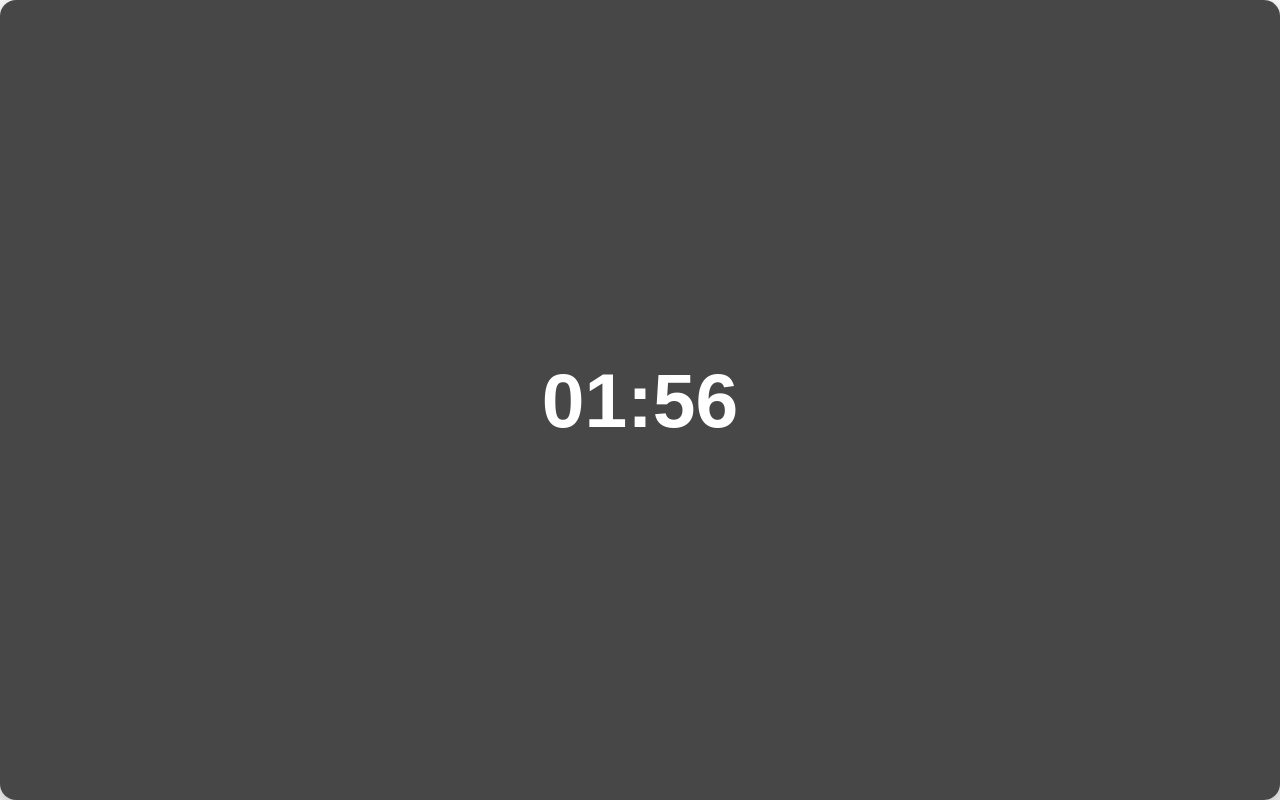
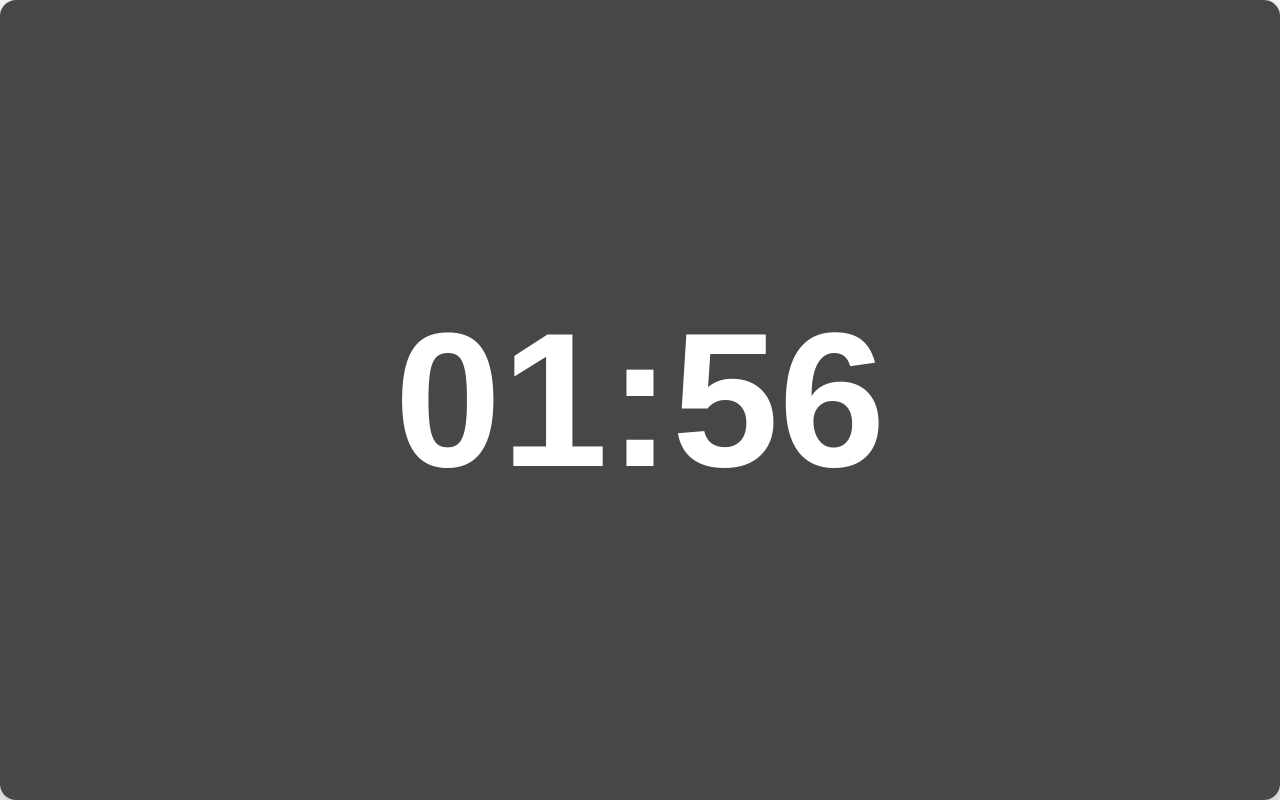
Before and after one commit to trentbrowne/trentbrowne.github.io, a plain HTML site: page index.html in a window 1280 px wide. Drawn offline with Linux system fonts and the light colour scheme.

Commit message:
Update index.html

```diff
--- a/index.html
+++ b/index.html
@@ -4,13 +4,12 @@
   <meta charset="UTF-8">
   <title>Configurable Timer</title>
   <style>
-    html, body {
+    body {
       margin: 0;
-      padding: 0;
-      background: transparent !important; /* force transparency */
+      background: transparent;
       overflow: hidden;
-      height: 100%;
-      width: 100%;
+      height: 100vh;
+      width: 100vw;
     }
     #timer {
       display: flex;
@@ -19,10 +18,10 @@
       height: 100%;
       width: 100%;
       font-family: Arial, sans-serif;
-      font-weight: 600;
+      font-weight: 700;
       font-variant-numeric: tabular-nums;
       line-height: 1;
-      font-size: clamp(40px, 6vw, 96px);
+      font-size: clamp(80px, 15vw, 200px); /* Bigger + scalable */
       color: #fff;
       background: rgba(0,0,0,0.72);
       border-radius: 16px;
@@ -35,28 +34,23 @@
 
   <script>
     let countdownInterval;
-    let remainingTime = 0;
-    let isPaused = false;
 
     function startCountdown(duration, display) {
       clearInterval(countdownInterval); // reset if already running
-      remainingTime = duration;
-      isPaused = false;
+      let timer = duration;
 
       countdownInterval = setInterval(() => {
-        if (!isPaused) {
-          let minutes = Math.floor(remainingTime / 60);
-          let seconds = remainingTime % 60;
+        let minutes = Math.floor(timer / 60);
+        let seconds = timer % 60;
 
-          minutes = minutes < 10 ? "0" + minutes : minutes;
-          seconds = seconds < 10 ? "0" + seconds : seconds;
+        minutes = minutes < 10 ? "0" + minutes : minutes;
+        seconds = seconds < 10 ? "0" + seconds : seconds;
 
-          display.textContent = minutes + ":" + seconds;
+        display.textContent = minutes + ":" + seconds;
 
-          if (--remainingTime < 0) {
-            clearInterval(countdownInterval);
-            display.textContent = "00:00";
-          }
+        if (--timer < 0) {
+          clearInterval(countdownInterval);
+          display.textContent = "00:00";
         }
       }, 1000);
     }
@@ -70,16 +64,6 @@
       startCountdown(duration, display);
     }
 
-    // Controls via query params: ?time=300&pause=true
-    function checkControls() {
-      const urlParams = new URLSearchParams(window.location.search);
-      if (urlParams.get("pause") === "true") {
-        isPaused = true;
-      } else if (urlParams.get("pause") === "false") {
-        isPaused = false;
-      }
-    }
-
     // Start when first loaded
     initTimer();
 
@@ -89,9 +73,6 @@
         initTimer();
       }
     });
-
-    // Check for pause/resume flag every 2s
-    setInterval(checkControls, 2000);
   </script>
 </body>
 </html>
```
